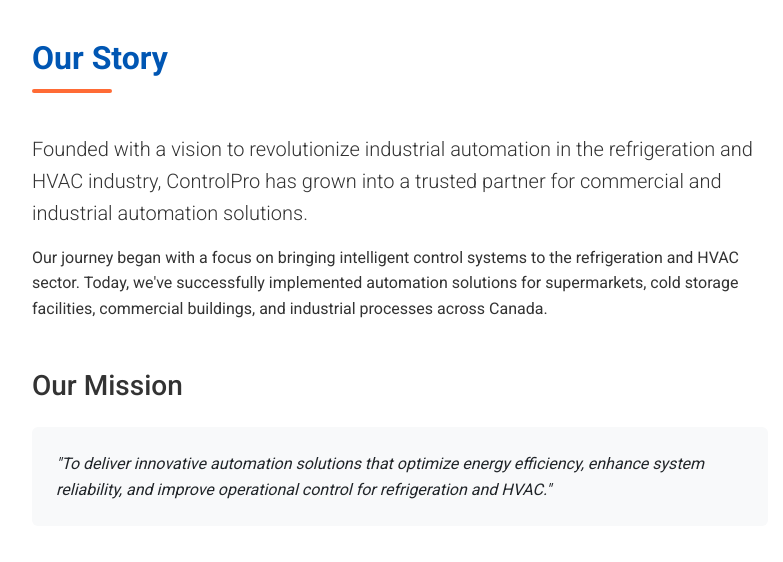
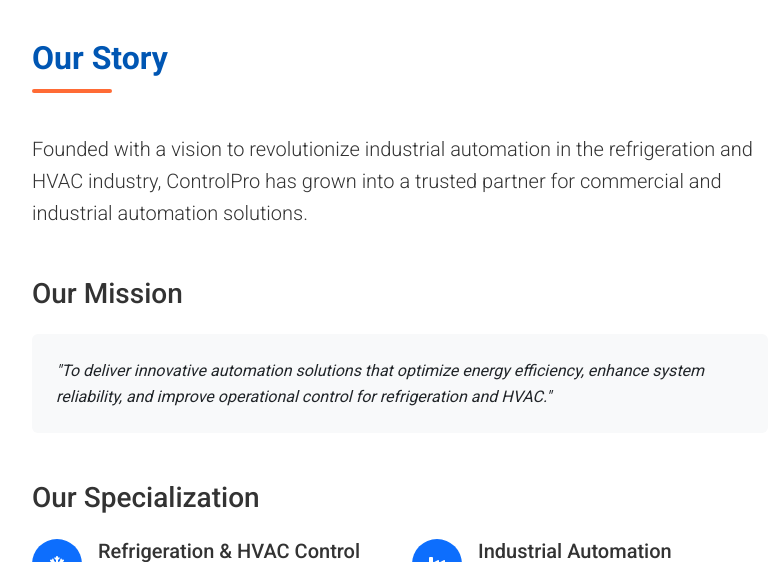
Before and after one commit to meherlabidi1/companywebsite, a Django app: page /about/ in a window 1280 px wide. Shown: the part 428-990 px from the top of the page, without its empty margins (50-833 px from the left). Run offline with Django 5.2, Linux system fonts and the light colour scheme; parts of the project's set-up code (start-up, migrations or seed data) failed here and were passed over.

Commit message:
Update about.html

```diff
--- a/companywebsite-master/companywebsite/templates/companywebsite/about.html
+++ b/companywebsite-master/companywebsite/templates/companywebsite/about.html
@@ -195,11 +195,7 @@
                     ControlPro has grown into a trusted partner for commercial and industrial automation solutions.
                 </p>
 
-                <p>
-                    Our journey began with a focus on bringing intelligent control systems to the refrigeration
-                    and HVAC sector. Today, we've successfully implemented automation solutions for supermarkets,
-                    cold storage facilities, commercial buildings, and industrial processes across Canada.
-                </p>
+
 
                 <h3 class="mt-5 mb-4">Our Mission</h3>
                 <div class="card border-0 bg-light">
```
